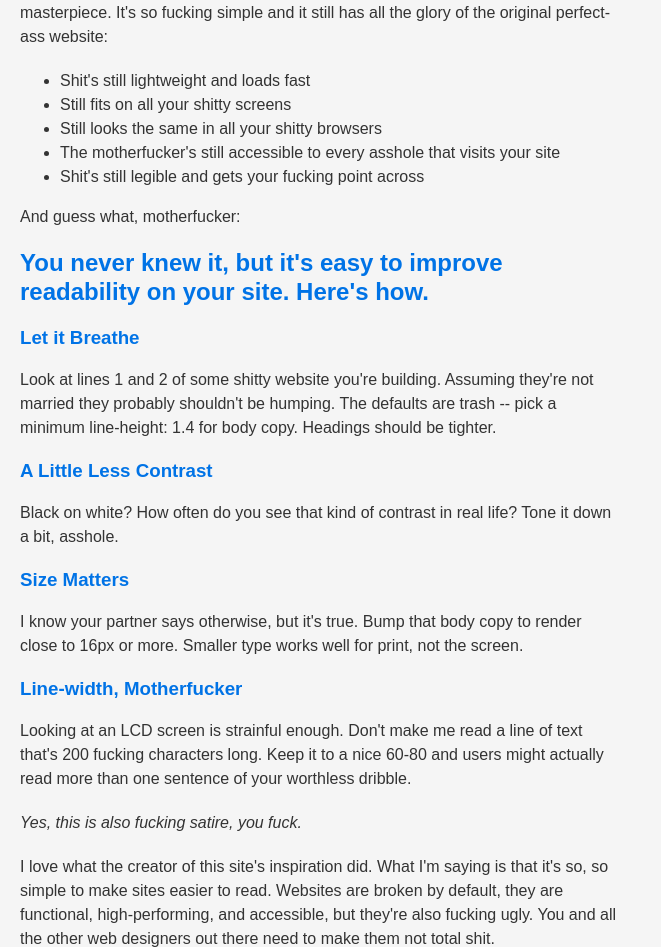
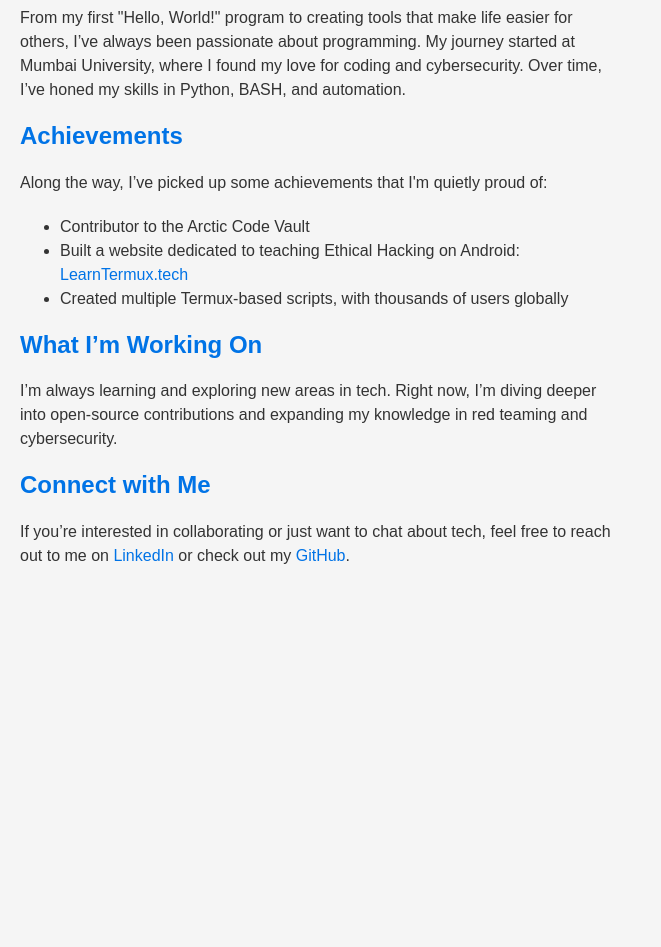
Before and after one commit to khansaad1275/khansaad1275-github.io, a plain HTML site: page index.html in a window 1280 px wide. Shown: the part 216-1163 px from the top of the page, without its empty margins (0-661 px from the left). After the commit the page ends 804 px from the top, so only its background shows below. Drawn offline with Linux system fonts and the light colour scheme.

Commit message:
Update index.html

```diff
--- a/index.html
+++ b/index.html
@@ -3,7 +3,7 @@
 <head>
     <meta charset="UTF-8">
     <meta name="viewport" content="width=device-width, initial-scale=1.0">
-    <title>A Motherfucking Website</title>
+    <title>Saad Maqsood - My Journey</title>
     <style>
         body {
             font-family: Arial, sans-serif;
@@ -31,30 +31,24 @@
     </style>
 </head>
 <body>
-    <h1>This is a Motherfucking Website</h1>
-    <p>And it's more fucking perfect than the last guy's.</p>
-    <p>Seriously, it takes minimal fucking effort to improve this shit. Seven fucking declarations.</p>
-    <p>That's how much CSS it took to turn that grotesque pile of shit into this easy-to-read masterpiece. It's so fucking simple and it still has all the glory of the original perfect-ass website:</p>
+    <h1>Saad Maqsood</h1>
+    <p>Hey, I’m Saad. I’ve been on a journey from learning to code in college to building open-source projects that solve real problems. Here's a glimpse of what I've been up to.</p>
+
+    <h2>My Journey</h2>
+    <p>From my first "Hello, World!" program to creating tools that make life easier for others, I’ve always been passionate about programming. My journey started at Mumbai University, where I found my love for coding and cybersecurity. Over time, I’ve honed my skills in Python, BASH, and automation.</p>
+
+    <h2>Achievements</h2>
+    <p>Along the way, I’ve picked up some achievements that I'm quietly proud of:</p>
     <ul>
-        <li>Shit's still lightweight and loads fast</li>
-        <li>Still fits on all your shitty screens</li>
-        <li>Still looks the same in all your shitty browsers</li>
-        <li>The motherfucker's still accessible to every asshole that visits your site</li>
-        <li>Shit's still legible and gets your fucking point across</li>
+        <li>Contributor to the Arctic Code Vault</li>
+        <li>Built a website dedicated to teaching Ethical Hacking on Android: <a href="https://www.LearnTermux.tech/" target="_blank">LearnTermux.tech</a></li>
+        <li>Created multiple Termux-based scripts, with thousands of users globally</li>
     </ul>
-    <p>And guess what, motherfucker:</p>
-    <h2>You never knew it, but it's easy to improve readability on your site. Here's how.</h2>
-    <h3>Let it Breathe</h3>
-    <p>Look at lines 1 and 2 of some shitty website you're building. Assuming they're not married they probably shouldn't be humping. The defaults are trash -- pick a minimum line-height: 1.4 for body copy. Headings should be tighter.</p>
-    <h3>A Little Less Contrast</h3>
-    <p>Black on white? How often do you see that kind of contrast in real life? Tone it down a bit, asshole.</p>
-    <h3>Size Matters</h3>
-    <p>I know your partner says otherwise, but it's true. Bump that body copy to render close to 16px or more. Smaller type works well for print, not the screen.</p>
-    <h3>Line-width, Motherfucker</h3>
-    <p>Looking at an LCD screen is strainful enough. Don't make me read a line of text that's 200 fucking characters long. Keep it to a nice 60-80 and users might actually read more than one sentence of your worthless dribble.</p>
-    <p><em>Yes, this is also fucking satire, you fuck.</em></p>
-    <p>I love what the creator of this site's inspiration did. What I'm saying is that it's so, so simple to make sites easier to read. Websites are broken by default, they are functional, high-performing, and accessible, but they're also fucking ugly. You and all the other web designers out there need to make them not total shit.</p>
-    <p><strong>"You're a fucking moron if you use default browser styles."</strong><br>– Eleanor Roosevelt</p>
-    <p><strong>Epilogue:</strong> Inspired by the geniuses behind <a href="https://motherfuckingwebsite.com/">motherfuckingwebsite.com</a> and <a href="https://txti.es/">txti</a>.</p>
+
+    <h2>What I’m Working On</h2>
+    <p>I’m always learning and exploring new areas in tech. Right now, I’m diving deeper into open-source contributions and expanding my knowledge in red teaming and cybersecurity.</p>
+
+    <h2>Connect with Me</h2>
+    <p>If you’re interested in collaborating or just want to chat about tech, feel free to reach out to me on <a href="https://www.linkedin.com/in/saad-maksood/" target="_blank">LinkedIn</a> or check out my <a href="https://github.com/khansaad1275" target="_blank">GitHub</a>.</p>
 </body>
 </html>
```
